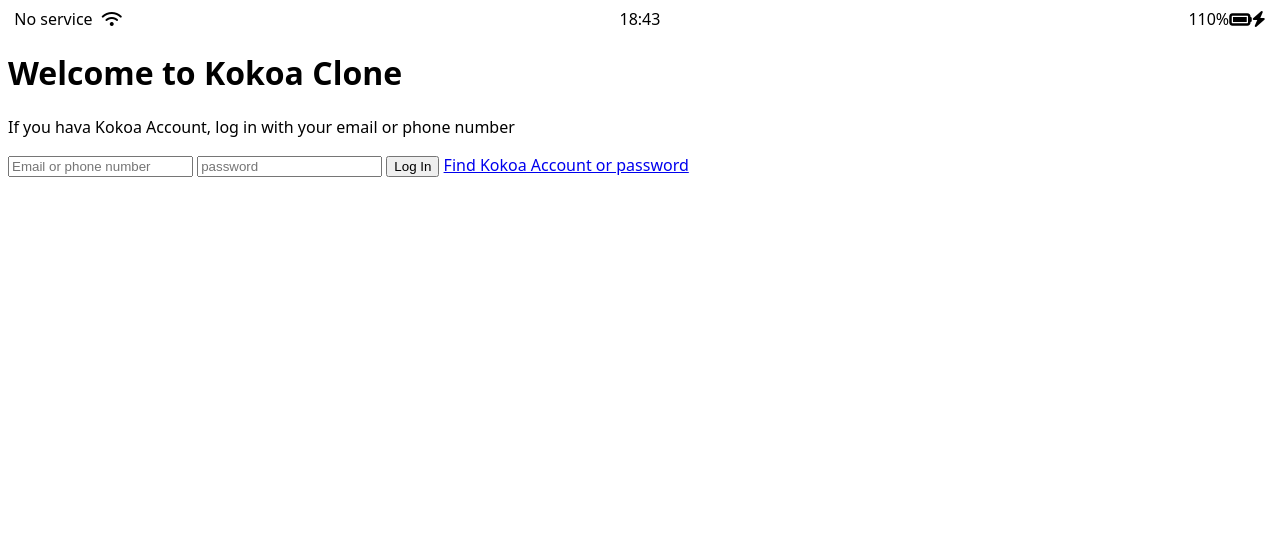
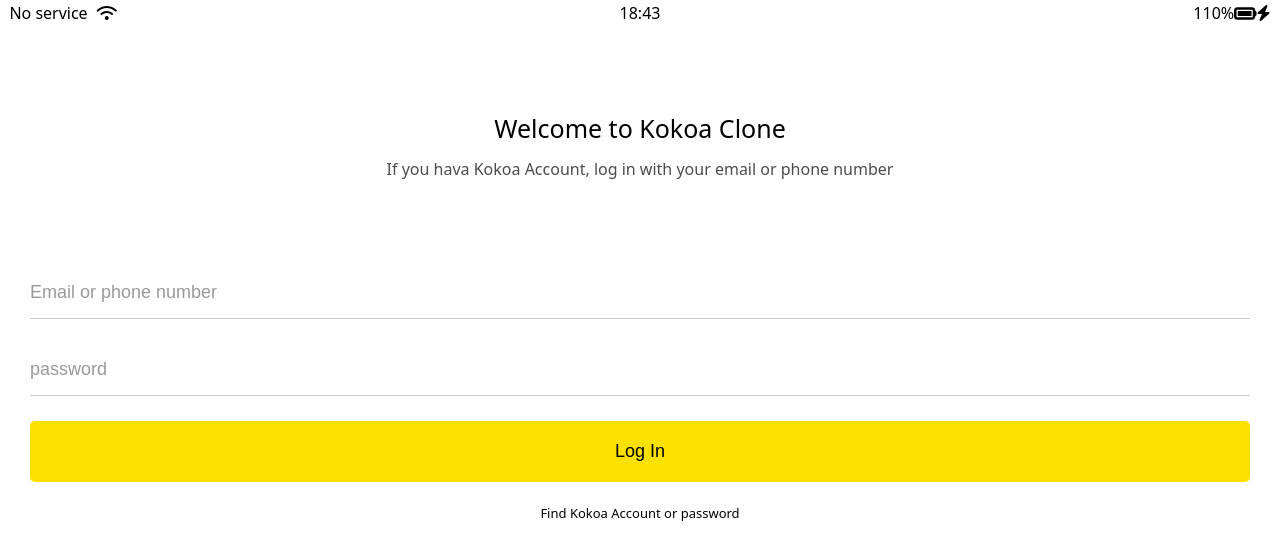
Before and after one commit to thgusdl513/kokoa-clone-2023, a plain HTML site: page index.html in a window 1280 px wide. Drawn offline with Linux system fonts and the light colour scheme.

Commit message:
12/6 study_1

```diff
--- /dev/null
+++ b/CSS/reset.css
@@ -0,0 +1,52 @@
+/* http://meyerweb.com/eric/tools/css/reset/
+   v2.0 | 20110126
+   License: none (public domain)
+*/
+
+html, body, div, span, applet, object, iframe,
+h1, h2, h3, h4, h5, h6, p, blockquote, pre,
+a, abbr, acronym, address, big, cite, code,
+del, dfn, em, img, ins, kbd, q, s, samp,
+small, strike, strong, sub, sup, tt, var,
+b, u, i, center,
+dl, dt, dd, ol, ul, li,
+fieldset, form, label, legend,
+table, caption, tbody, tfoot, thead, tr, th, td,
+article, aside, canvas, details, embed,
+figure, figcaption, footer, header, hgroup,
+menu, nav, output, ruby, section, summary,
+time, mark, audio, video {
+	margin: 0;
+	padding: 0;
+	border: 0;
+	font-size: 100%;
+	font: inherit;
+	vertical-align: baseline;
+}
+/* HTML5 display-role reset for older browsers */
+article, aside, details, figcaption, figure,
+footer, header, hgroup, menu, nav, section {
+	display: block;
+}
+body {
+	line-height: 1;
+}
+ol, ul {
+	list-style: none;
+}
+blockquote, q {
+	quotes: none;
+}
+blockquote:before, blockquote:after,
+q:before, q:after {
+	content: '';
+	content: none;
+}
+table {
+	border-collapse: collapse;
+	border-spacing: 0;
+}
+
+input:focus {
+	outline: none;
+}
--- /dev/null
+++ b/CSS/status-bar.css
@@ -0,0 +1,24 @@
+.status-bar {
+    display: flex;
+    justify-content: center;
+    padding: 5px 3px;
+}
+.status-bar__column {
+    width: 33%;
+}
+.status-bar__column:first-child span {
+    margin-right: 5px;
+}
+.status-bar__column:nth-child(2) {
+    display: flex;
+    justify-content: center;
+}
+.status-bar__column:last-child {
+    display: flex;
+    justify-content: flex-end;
+    align-items: center;
+}
+
+.status-bar__column .fa-solid fa-battery-full {
+    margin: 0px 5px:
+}
--- a/CSS/style.css
+++ b/CSS/style.css
@@ -1,28 +1,64 @@
+@import "reset.css";
+@import "status-bar.css";
+@import "variables.css";
 body {
     font-family: system-ui, -apple-system, BlinkMacSystemFont, 'Segoe UI',
     Roboto, Oxygen, Ubuntu, Cantarell, 'Open Sans', 'Helvetica Neue', sans-serif;
 }
-
-.status-bar {
-    display: flex;
-    justify-content: center;
+.Welcome-header {
+  margin: 90px;
+  text-align: center;
+  display: flex;
+  flex-direction: column;
+  align-items: center;
 }
-.status-bar__column {
-    width: 33%;
-}
-.status-bar__column:first-child span {
-    margin-right: 5px;
-}
-.status-bar__column:nth-child(2) {
-    display: flex;
-    justify-content: center;
-}
-.status-bar__column:last-child {
-    display: flex;
-    justify-content: flex-end;
-    align-items: center;
+.Welcome-header__title {
+    margin-bottom: 20px;
+    font-size: 25px;
+    font-weight: 500;
 }
 
-.status-bar__column .fa-solid fa-battery-full {
-    margin: 0px 5px:
+.Welcome-header__text{
+    width: 60%;
+    opacity: 0.7;
+
 }
+#login-form{
+    display: flex;
+    flex-direction: column;
+    margin: 0px 30px;
+}
+
+#login-form input{
+    border: none;
+    padding: 15px 0px;
+    font-size: 18px;
+    margin-bottom: 25px;
+}
+
+#login-form input:not([type="submit"]) {
+    border-bottom: none;
+    transition: border-color .3s ease-in-out;
+    border-bottom: 1px solid rgba(0, 0, 0, 0.2);
+}
+
+#login-form input::placeholder{
+    color: rgba(0, 0, 0, 0.4) ;
+}
+#login-form input:focus {
+    border-color: var(--yellow)
+}
+
+#login-form input[type="submit"] {
+    background-color: var(--yellow);
+    cursor: pointer;
+    padding: 20px 0;
+    border-radius: 5px;
+}
+
+#login-form a {
+    text-align: center;
+    text-decoration: none;
+    color:inherit;
+    font-size: 13px;
+}
--- /dev/null
+++ b/CSS/variables.css
@@ -0,0 +1,4 @@
+:root{
+    --yellow: #fae100;
+
+}
```
